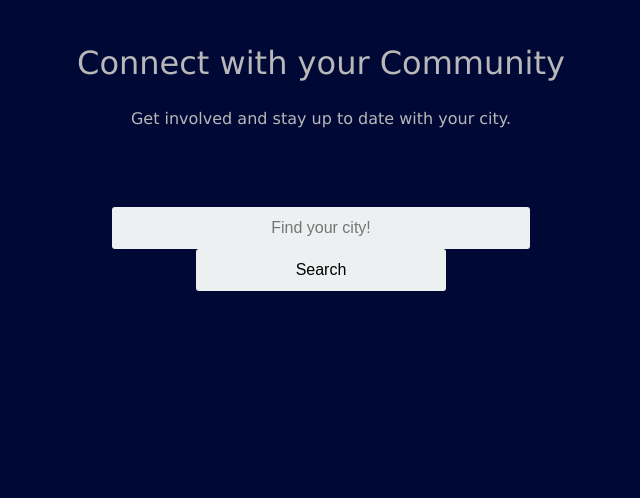
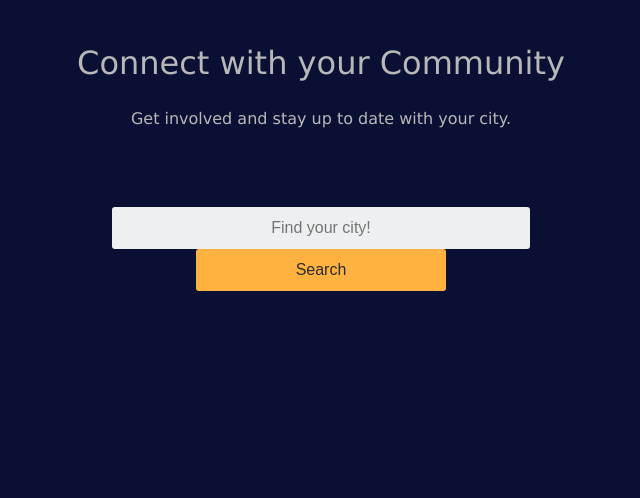
Before and after one commit to qwright/my-civi-board, a PHP site: page / in a window 1280 px wide. Shown: the part 566-1064 px from the top of the page, without its empty margins (319-959 px from the left). Run offline with PHP 8.4, Linux system fonts and the light colour scheme.

Commit message:
fixed main page search styling

```diff
--- a/styles/styles.css
+++ b/styles/styles.css
@@ -100,7 +100,7 @@ header {
   flex-grow: 1;
 }
 .search-container {
-  background-color: rgb(0, 8, 53);
+  background-color: rgb(10, 16, 51);
   padding: 3em;
 
 }
@@ -112,6 +112,11 @@ header {
 .search-city {
   width: 70%;
 }
+input[type=submit]{
+  background-color: #FFB240;
+  color: rgb(44, 44, 44);
+}
+/* board content*/
 .board-content {
   height: 50em;
   width: 50%;
@@ -377,9 +382,7 @@ align-items: center;
     text-align: left;
   }
 
-  .profile-photo{
 
-  }
   figcaption{
     padding: 1em;
   }
```
